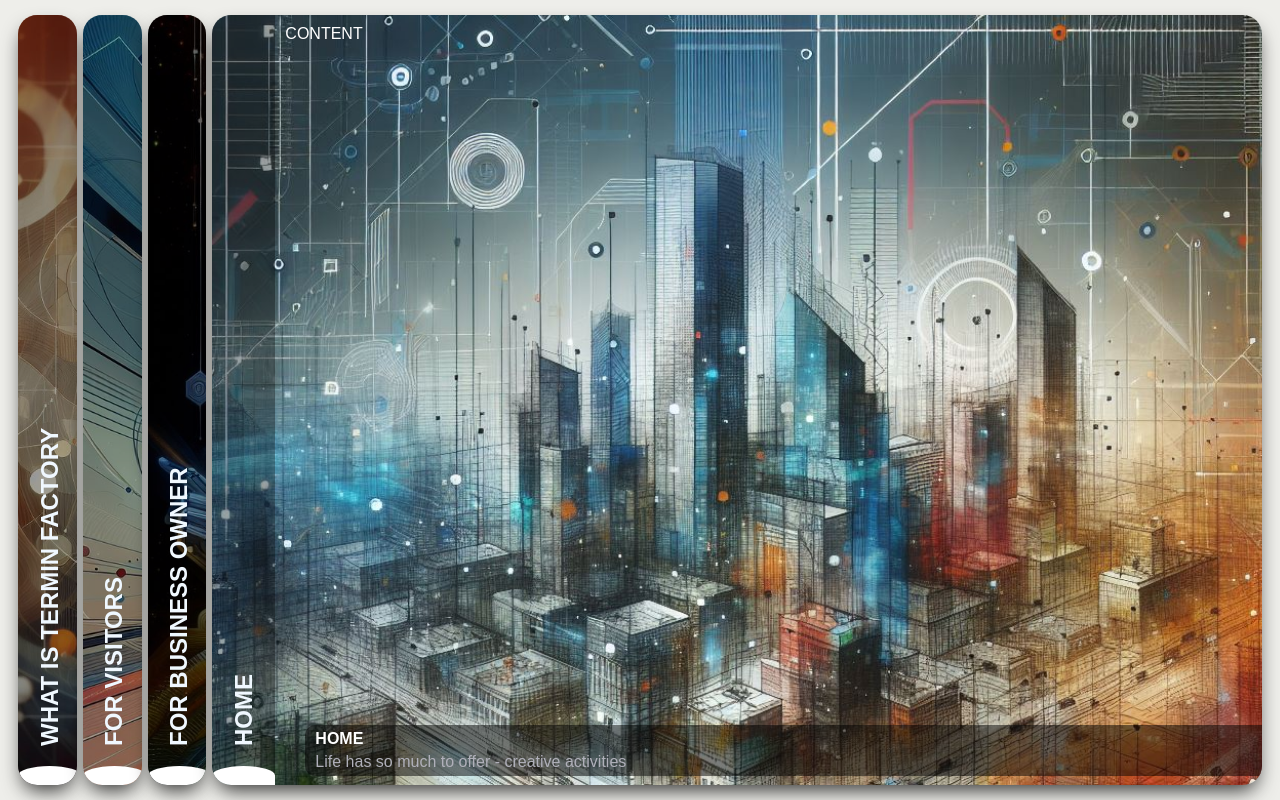
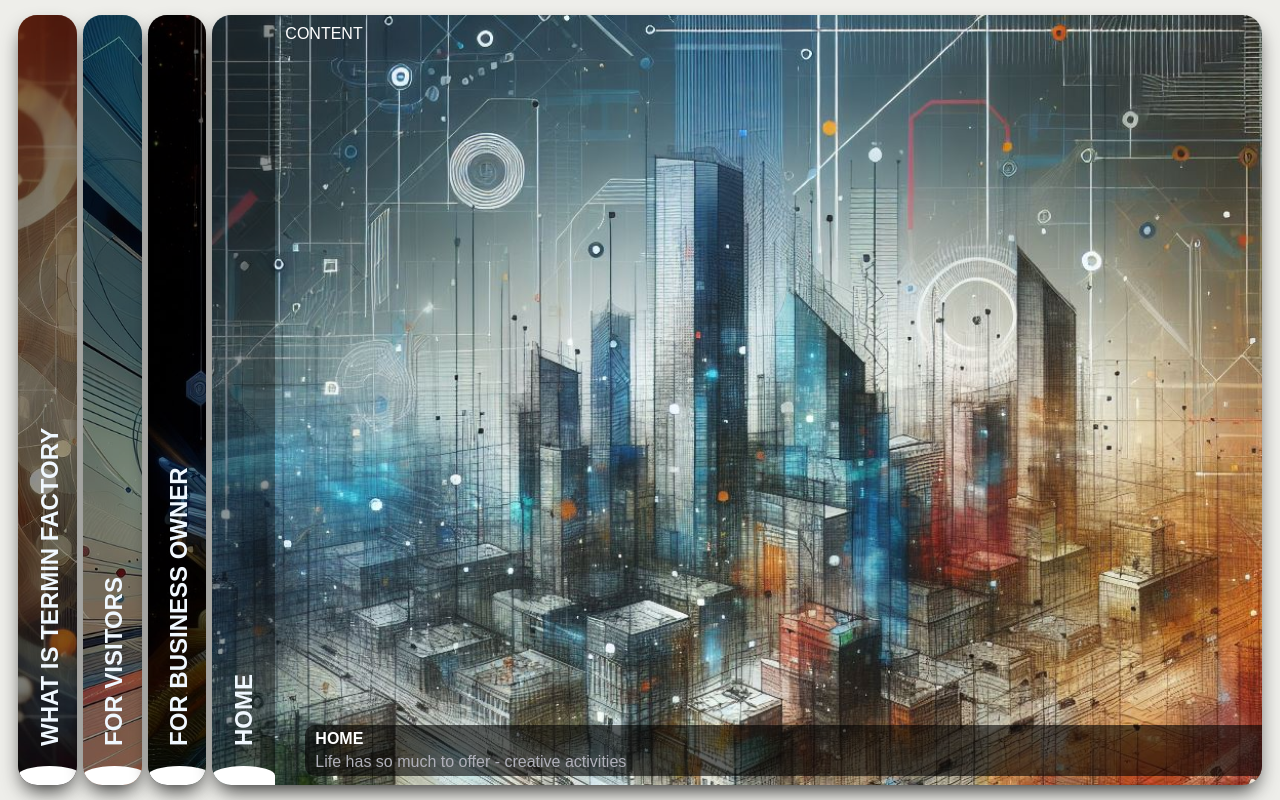
Before and after one commit to borgkz/Tele_termin, a plain HTML site: page WebSite/index.html in a window 1280 px wide. Drawn offline with Linux system fonts and the light colour scheme.

Commit message:
Reduce transparency

```diff
--- a/WebSite/style.css
+++ b/WebSite/style.css
@@ -43,7 +43,7 @@ body {
 	cursor: pointer;
 	display: flex;
 	flex-direction: column;
-	background-color: rgba(0, 0, 0, 0.35);
+	background-color: rgba(0, 0, 0, 0.4);
 }
 .title {
 	height: 100%;
@@ -77,7 +77,7 @@ body {
 	transform: translateY(30px);
 	transition-delay: 0.3s;
 	transition: all 1.5s ease-in-out;
-	background-color: rgba(0, 0, 0, 0.5);
+	background-color: rgba(0, 0, 0, 0.6);
 	border-radius: 10px;
 	padding: 5px 10px;
 }
```
